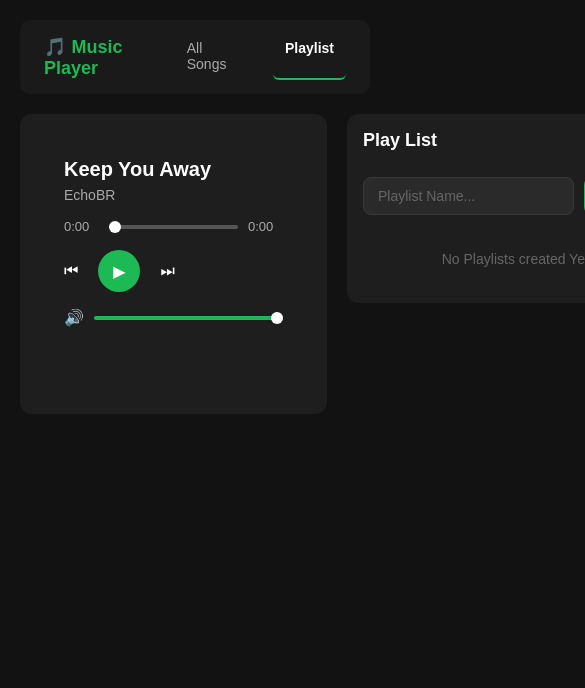
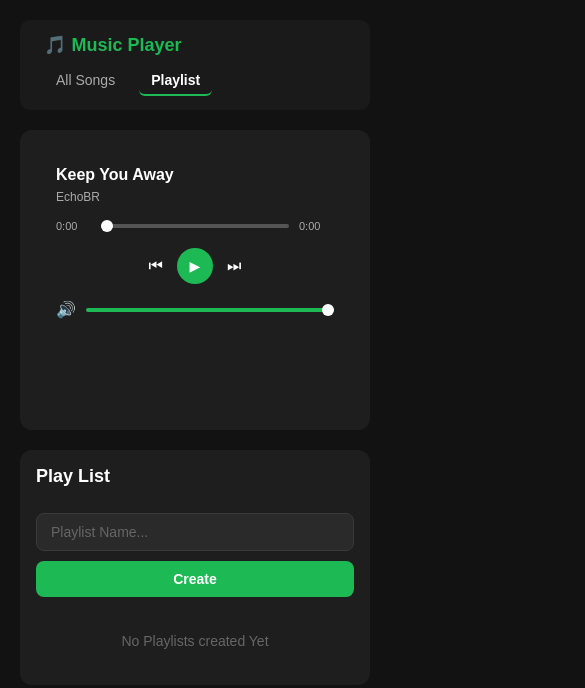
Before and after one commit to Praveen-tej/Music-player, a React (Vite) app: page /playlist in a window 390 px wide. Shown: the top 688 px of the page, 585 px wide, since content can reach past the window. Built offline with nearby package versions, Linux system fonts and the light colour scheme.

Commit message:
Added media query

```diff
--- a/src/index.css
+++ b/src/index.css
@@ -536,3 +536,92 @@ body {
 .playlist-song:hover {
   background-color: #2a2a2a;
 }
+
+@media (max-width: 768px) {
+
+  /* NAVBAR */
+  .navbar {
+    flex-direction: column;
+    gap: 10px;
+    align-items: flex-start;
+  }
+
+  .navbar-links {
+    gap: 12px;
+    flex-wrap: wrap;
+  }
+
+  /* MAIN CONTENT → STACK */
+  .main-content {
+    flex-direction: column;
+  }
+
+  /* PLAYER + SONGS FULL WIDTH */
+  .audio-player,
+  .content-section {
+    width: 100%;
+  }
+
+  /* SONG LIST HEIGHT REDUCE */
+  .songs-grid {
+    height: 250px;
+  }
+
+  /* MUSIC PLAYER */
+  .music-player {
+    padding: 16px;
+  }
+
+  .track-title {
+    font-size: 16px;
+  }
+
+  .track-artist {
+    font-size: 12px;
+  }
+
+  /* CONTROLS */
+  .controls {
+    gap: 14px;
+    justify-content: center;
+  }
+
+  .control-play {
+    width: 36px;
+    height: 36px;
+    font-size: 14px;
+  }
+
+  /* PROGRESS TEXT */
+  .time,
+  .duration {
+    font-size: 11px;
+  }
+
+  /* PLAYLIST FORM */
+  .playlist-form {
+    flex-direction: column;
+  }
+
+  .create-btn {
+    width: 100%;
+  }
+
+  /* INPUT */
+  .playlist0input {
+    width: 100%;
+  }
+
+  /* SONG CARD */
+  .song-card {
+    padding: 10px 12px;
+  }
+
+  .song-title {
+    font-size: 13px;
+  }
+
+  .song-artist {
+    font-size: 11px;
+  }
+}
```
